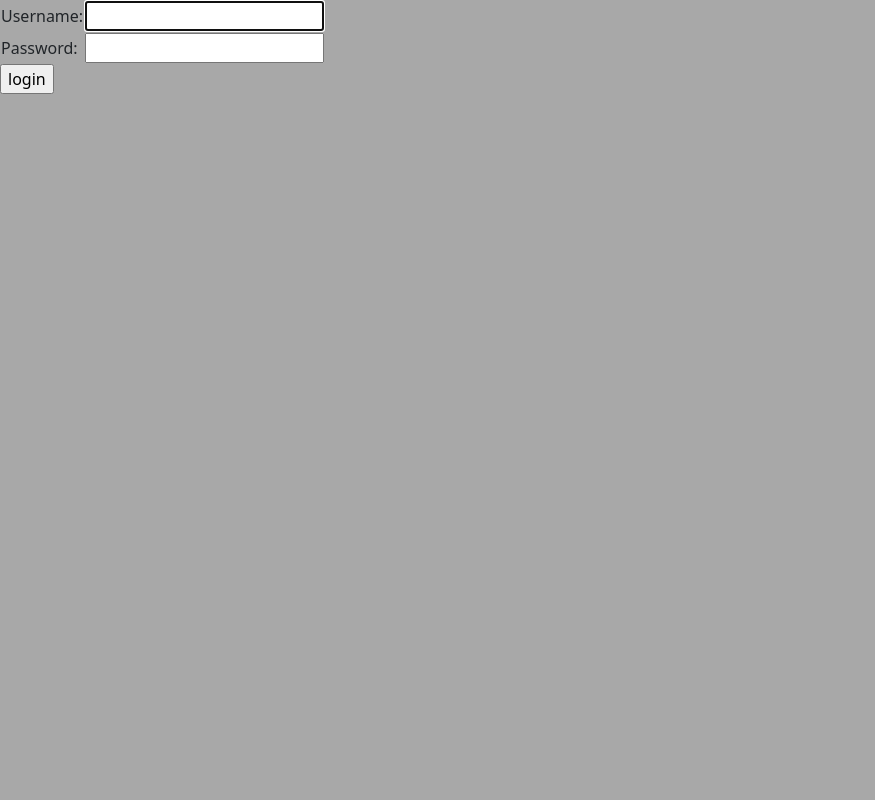
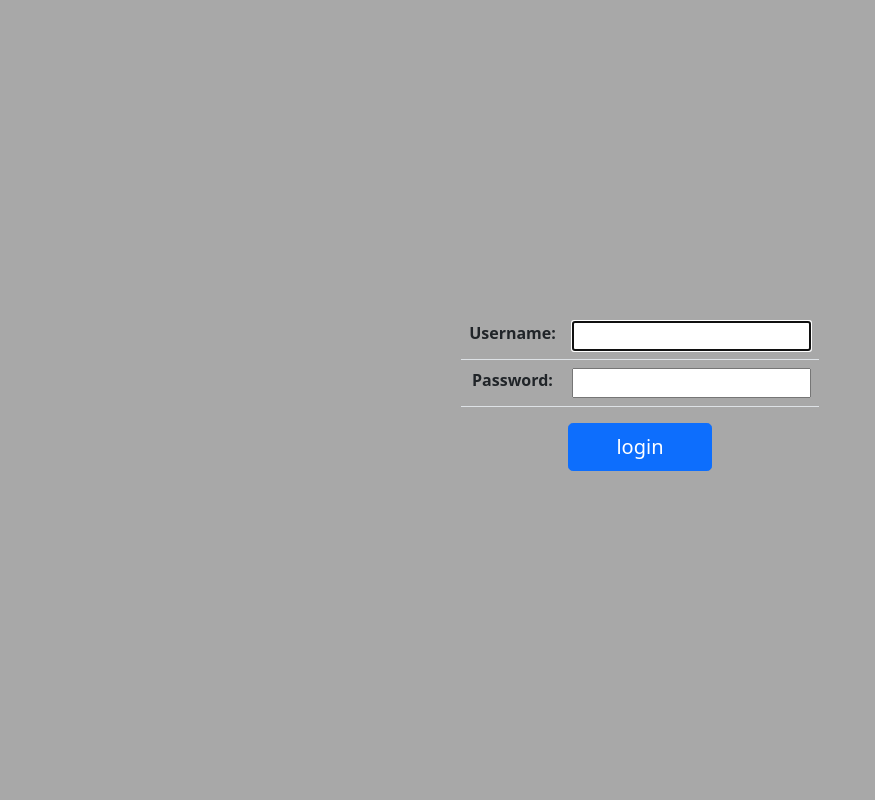
Before and after one commit to Veith3n/django-todo-app, a Django app: page /login/ in a window 1280 px wide. Shown: the whole page, without its empty margins (0-875 px from the left). Run offline with Django 3.2, Linux system fonts and the light colour scheme; parts of the project's set-up code (start-up, migrations or seed data) failed here and were passed over.

Commit message:
feat: Style login page

```diff
--- a/templates/users/login.html
+++ b/templates/users/login.html
@@ -1,35 +1,60 @@
 {% extends "base.html" %}
 
 {% block content %}
+<style>
+    /* Custom styles */
+    .error-message {
+        color: #721c24;
+        /* Bootstrap's danger color */
+        margin-bottom: 10px;
+        font-weight: bold;
+    }
 
+    .info-message {
+        color: #007bff;
+        /* Bootstrap's info color */
+        margin-bottom: 10px;
+        font-weight: bold;
+    }
+
+    .form-label {
+        font-weight: bold;
+        margin-bottom: 5px;
+    }
+</style>
+
+<div class="d-flex flex-column align-items-center justify-content-center vh-100">
     {% if form.errors %}
-<p>Your username and password didn't match. Please try again.</p>
+    <p class="error-message">Your username and password didn't match. Please try again.</p>
     {% endif %}
 
     {% if next %}
     {% if user.is_authenticated %}
-    <p>Your account doesn't have access to this page. To proceed,
+    <p class="error-message">Your account doesn't have access to this page. To proceed,
         please login with an account that has access.</p>
     {% else %}
-    <p>Please login to see this page.</p>
+    <p class="info-message">Please login to see this page.</p>
     {% endif %}
     {% endif %}
 
-<form method="post" action="{% url 'login' %}">
+    <form method="post" action="{% url 'login' %}" class="text-center">
         {% csrf_token %}
-<table>
+        <table class="table">
             <tr>
-    <td>{{ form.username.label_tag }}</td>
+                <td class="form-label">{{ form.username.label_tag }}</td>
                 <td>{{ form.username }}</td>
             </tr>
             <tr>
-    <td>{{ form.password.label_tag }}</td>
+                <td class="form-label">{{ form.password.label_tag }}</td>
                 <td>{{ form.password }}</td>
             </tr>
         </table>
 
-<input type="submit" value="login">
+        <div class="mb-3">
+            <input type="submit" value="login" style="width: 40%;" class="btn btn-primary btn-lg">
+        </div>
+
         <input type="hidden" name="next" value="{{ next }}">
     </form>
-
+</div>
 {% endblock %}
```
Lines whose indentation alone changed are shown as unchanged.
